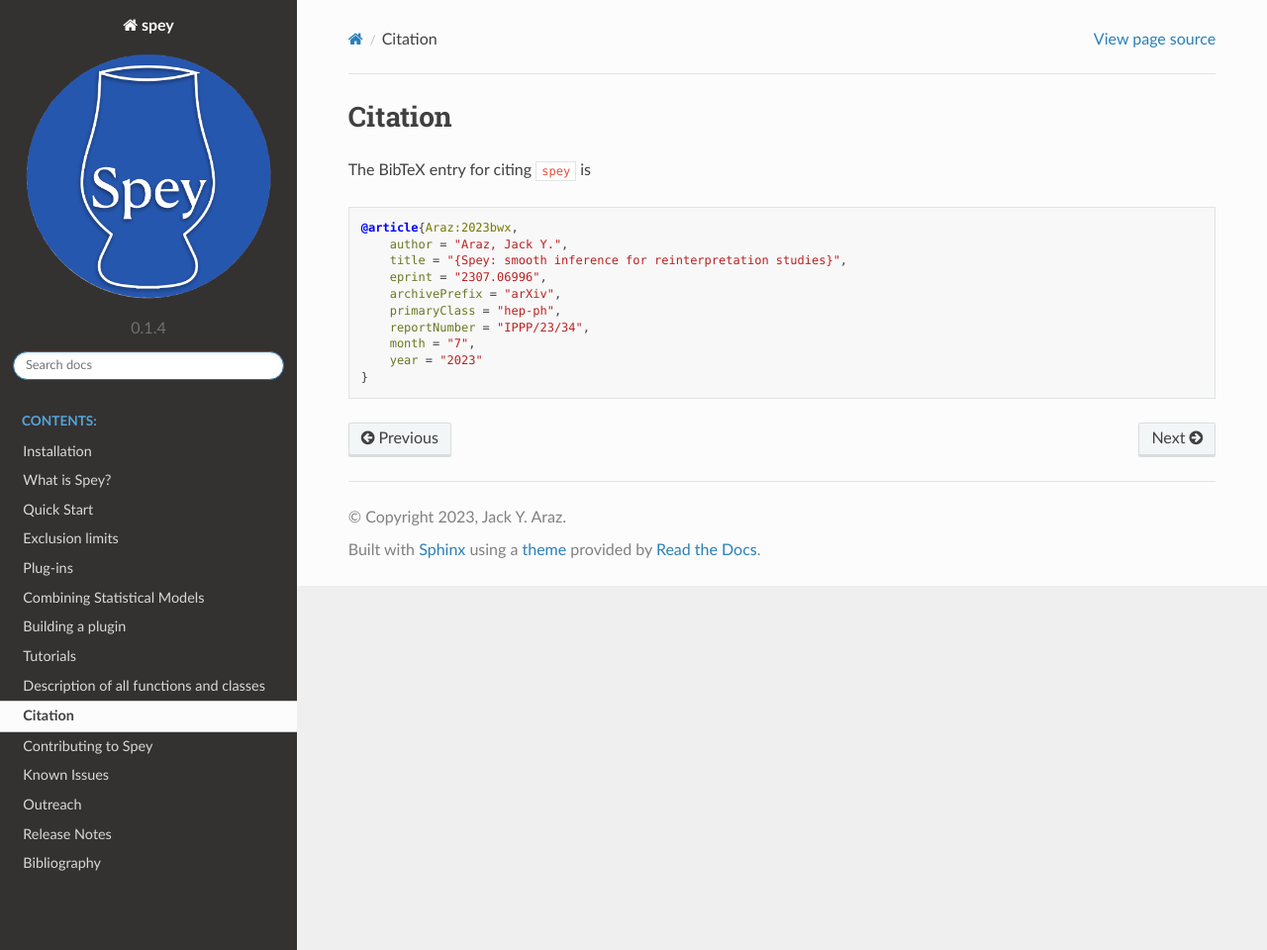
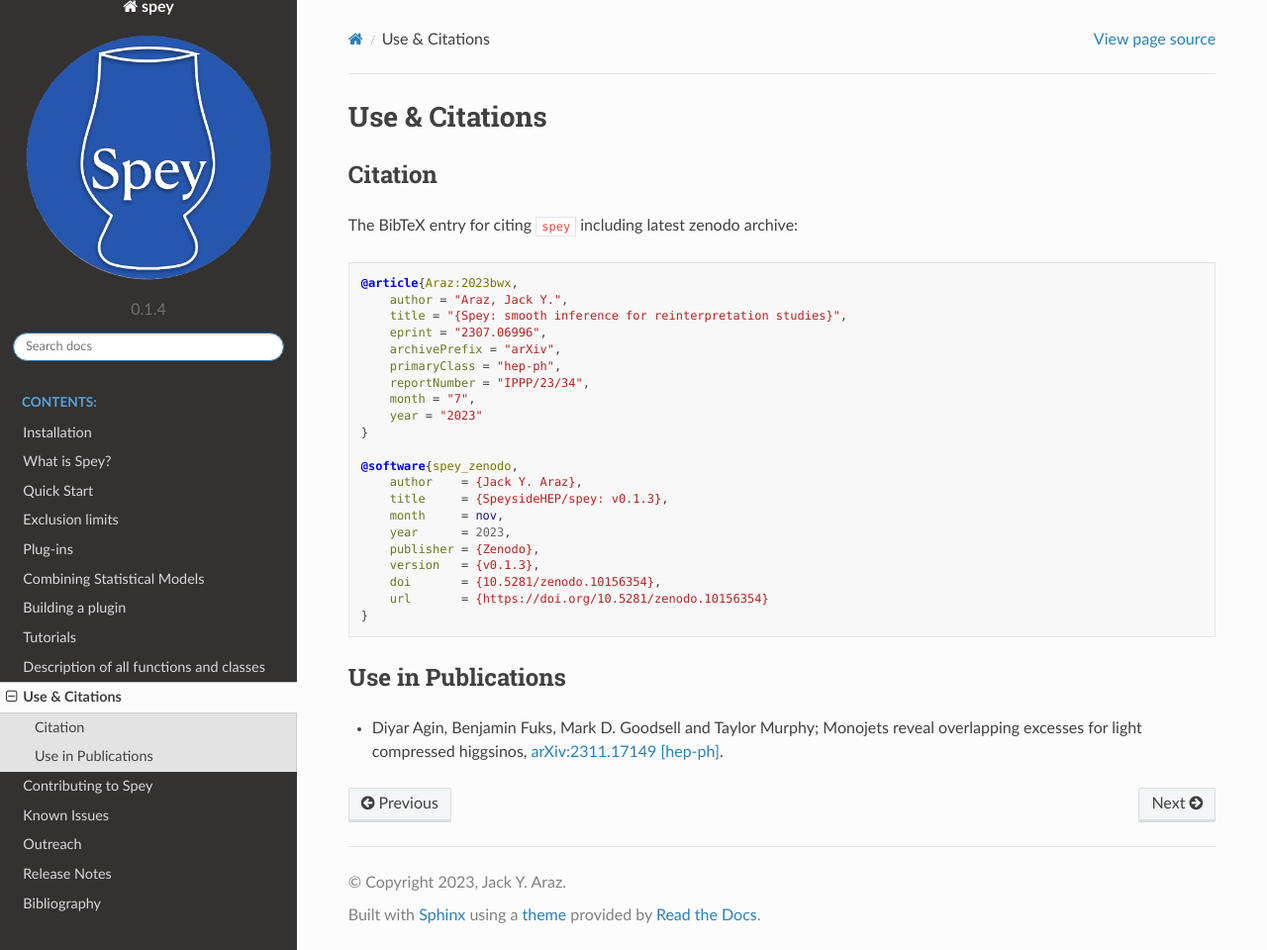
Before and after one commit to SpeysideHEP/spey, a Sphinx documentation site: the page built from docs/citations.rst, in a window 1280 px wide and 960 px high. Shown: the whole window at 99% size. Built offline with Sphinx 7.4.7 and the Read the Docs theme 2.0.0, drawn with Linux system fonts in a browser that asks for light colours.

Commit message:
update docs

```diff
--- a/docs/citations.rst
+++ b/docs/citations.rst
@@ -1,7 +1,10 @@
+Use & Citations
+===============
+
 Citation
-========
+--------
 
-The BibTeX entry for citing ``spey`` is
+The BibTeX entry for citing ``spey`` including latest zenodo archive:
 
 .. code-block:: BibTeX
 
@@ -15,3 +18,19 @@
         month = "7",
         year = "2023"
     }
+
+    @software{spey_zenodo,
+        author    = {Jack Y. Araz},
+        title     = {SpeysideHEP/spey: v0.1.3},
+        month     = nov,
+        year      = 2023,
+        publisher = {Zenodo},
+        version   = {v0.1.3},
+        doi       = {10.5281/zenodo.10156354},
+        url       = {https://doi.org/10.5281/zenodo.10156354}
+    }
+
+Use in Publications
+-------------------
+
+* Diyar Agin, Benjamin Fuks, Mark D. Goodsell and Taylor Murphy; Monojets reveal overlapping excesses for light compressed higgsinos, `arXiv:2311.17149 [hep-ph] <https://arxiv.org/abs/2311.17149>`_.
```
